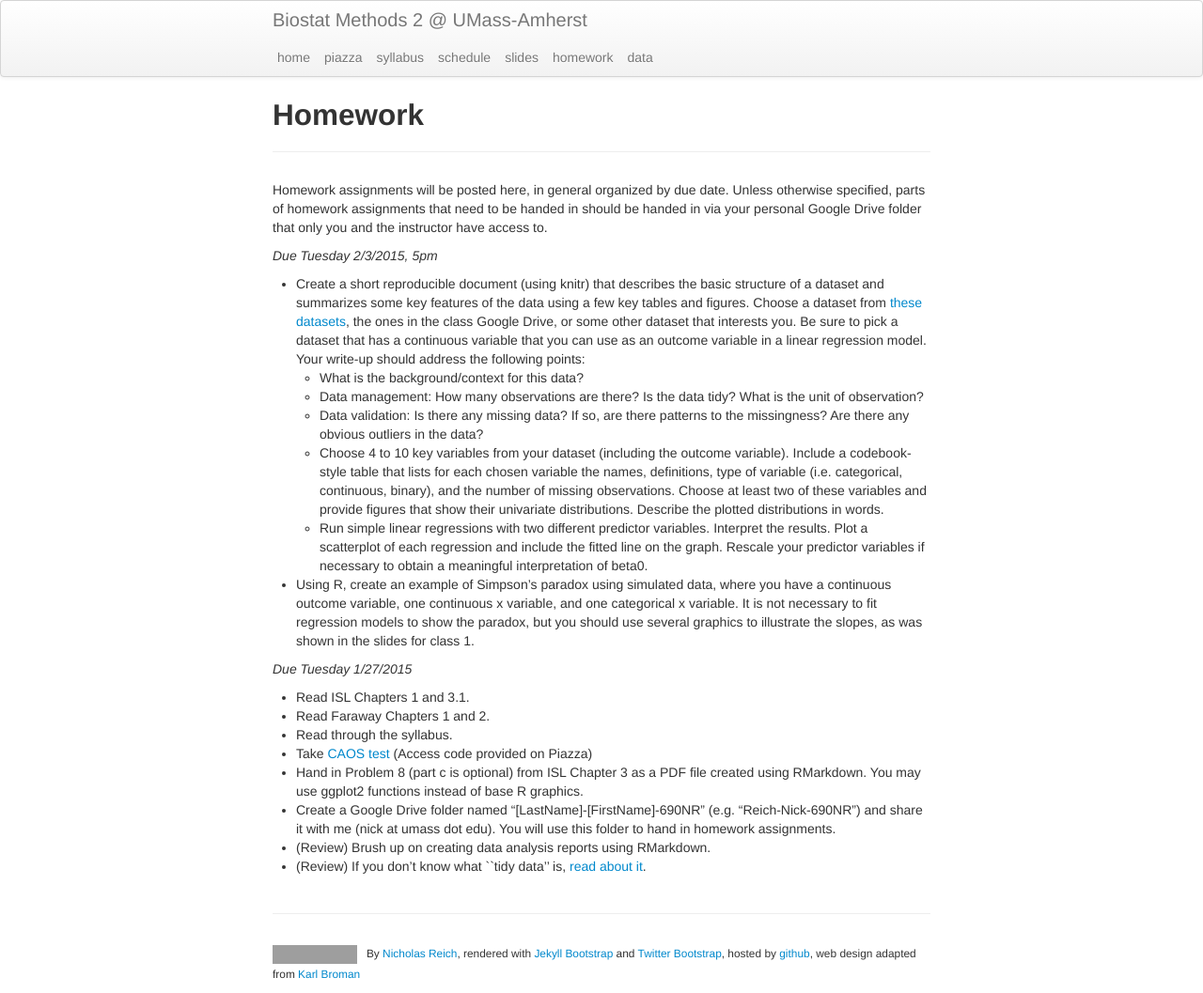
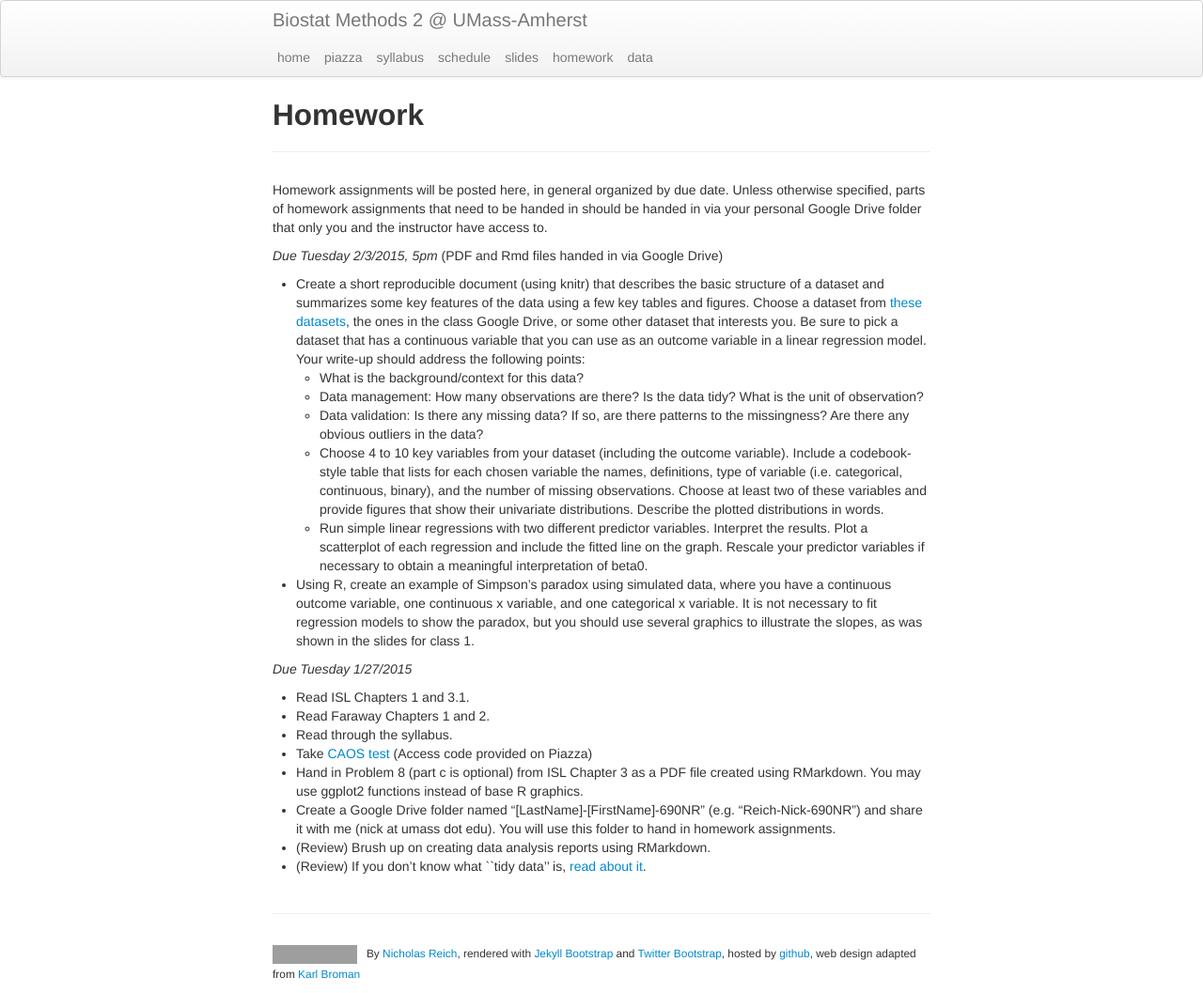
Before and after one commit to nickreich/stat-modeling-2015, a Jekyll site: the page built from pages/homework.md, in a window 1280 px wide. Shown: the whole page at 94% size. Built offline with Jekyll 4.4.1, drawn with Linux system fonts in a browser that asks for light colours; grey boxes are pictures that could not be loaded.

Commit message:
homework udpate.

```diff
--- a/pages/homework.md
+++ b/pages/homework.md
@@ -6,7 +6,7 @@ tagline:
 
 Homework assignments will be posted here, in general organized by due date. Unless otherwise specified, parts of homework assignments that need to be handed in should be handed in via your personal Google Drive folder that only you and the instructor have access to.
 
-_Due Tuesday 2/3/2015, 5pm_
+_Due Tuesday 2/3/2015, 5pm_ (PDF and Rmd files handed in via Google Drive)
 
 * Create a short reproducible document (using knitr) that describes the basic structure of a dataset and summarizes some key features of the data using a few key tables and figures. Choose a dataset from [these datasets](datasets.html),  the ones in the class Google Drive, or some other dataset that interests you. Be sure to pick a dataset that has a continuous variable that you can use as an outcome variable in a linear regression model. Your write-up should address the following points:
   * What is the background/context for this data?
```
